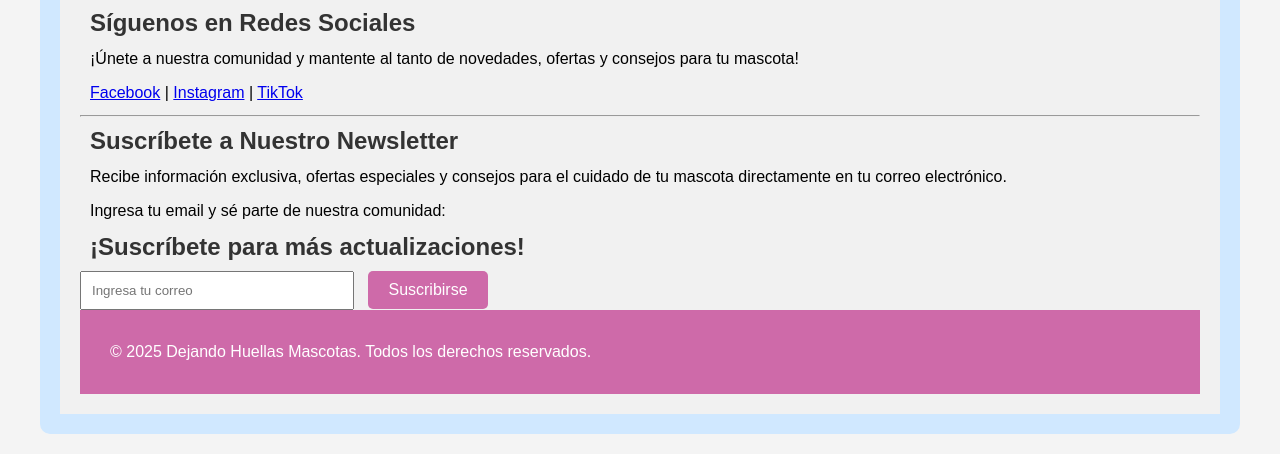
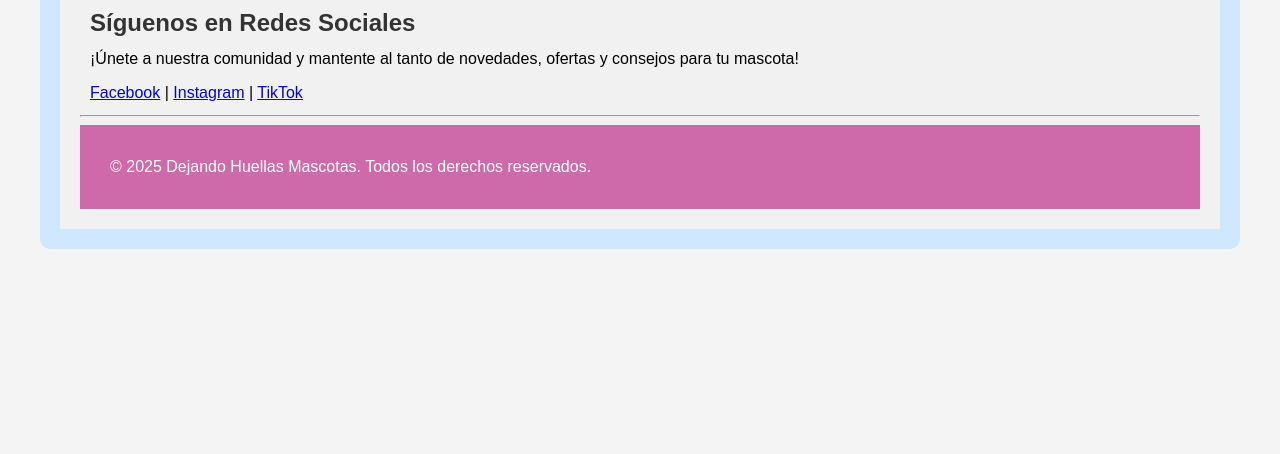
Before and after one commit to Marybella39/dejando-huellas-mascotas, a plain HTML site: page index.htm in a window 1280 px wide. Shown: the part 4312-4766 px from the top of the page. After the commit the page ends 4581 px from the top, so only its background shows below. Drawn offline with Linux system fonts and the light colour scheme.

Commit message:
Update index.htm

```diff
--- a/index.htm
+++ b/index.htm
@@ -230,31 +230,6 @@
         <a href="https://www.tiktok.com/@dejandohuellas300?_t=ZS-8tYue3P2HFE&_r=1" target="_blank">TikTok</a>
       </p>
       <hr />
-      <h2>Suscríbete a Nuestro Newsletter</h2>
-      <p>Recibe información exclusiva, ofertas especiales y consejos para el cuidado de tu mascota directamente en tu correo electrónico.</p>
-      <p>Ingresa tu email y sé parte de nuestra comunidad:</p>
-
- <html lang="es">
-<head>
-    <meta charset="UTF-8">
-    <meta name="viewport" content="width=device-width, initial-scale=1.0">
-    <title>Suscripción</title>
-</head>
-<body>
-    <h2>¡Suscríbete para más actualizaciones!</h2>
-    <input type="email" id="emailInput" placeholder="Ingresa tu correo" style="padding: 10px; margin-right: 10px; width: 250px;" />
-    <button class="btn" onclick="redirigirInstagram()">Suscribirse</button>
-
-    <script>
-        function redirigirInstagram() {
-            var email = document.getElementById('emailInput').value;
-            if (email) {
-                window.location.href = "https://www.instagram.com/dejandohuellas08?igsh=MWQwcGN3ZWRuYXhhYw==";
-            } else {
-                alert('Por favor, ingresa un correo válido.');
-            }
-        }
-    </script>
 
     <footer style="background-color: #ce6aa9; color: white; text-align: center; padding: 20px;">
       <p>&copy; 2025 Dejando Huellas Mascotas. Todos los derechos reservados.</p>
```
